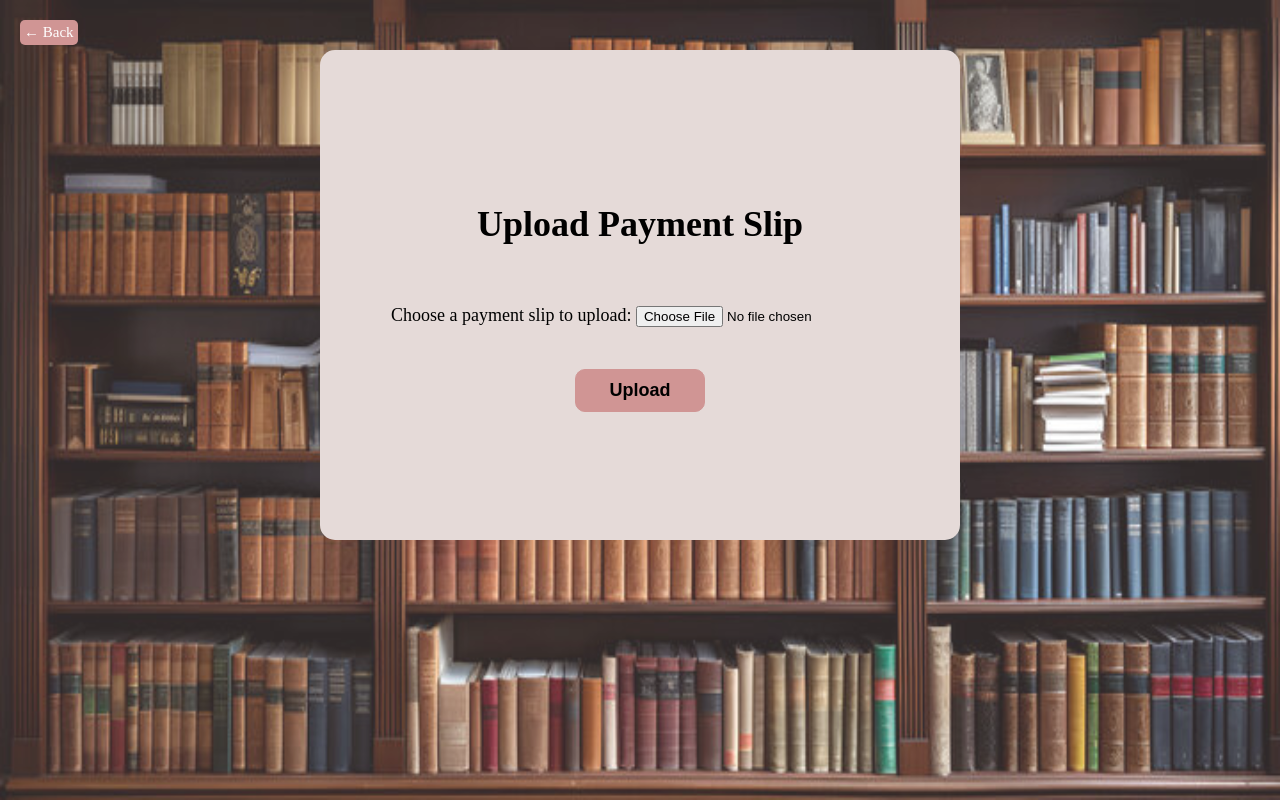
After one commit to FaznaS/ViduraBookNest, a PHP site: page /uploadSlip.html in a window 1280 px wide. The commit adds this page. Run offline with PHP 8.4, Linux system fonts and the light colour scheme.

Commit message:
Updated the links and added the uploadslip function

```diff
--- a/payment.js
+++ b/payment.js
@@ -1,5 +1,5 @@
 function membership() {
-    window.location.href="membershipPay.html";
+    window.location.href="membershipPay.php";
 }
 function fine() {
     window.location.href="finePay.php";
--- a/payment.php
+++ b/payment.php
@@ -121,7 +121,7 @@
                     <li><a href="home.php" class="footer-links">Home</a></li>
                     <li><a href="books.php" class="footer-links">Books</a></li>
                     <li><a href="cart.php" class="footer-links">Cart</a></li>
-                    <li><a href="payment.html" class="footer-links">Payment</a></li>
+                    <li><a href="payment.php" class="footer-links">Payment</a></li>
                 </ul>
             </div>
             <div id="contact-container">
--- /dev/null
+++ b/uploadSlip.html
@@ -0,0 +1,95 @@
+<!DOCTYPE html>
+<html lang="en">
+<head>
+    <meta charset="UTF-8">
+    <meta name="viewport" content="width=device-width, initial-scale=1.0">
+    <title>Upload Payment Slip</title>
+    <link rel="stylesheet" href="index.css">
+    <script src="https://code.jquery.com/jquery-3.6.0.min.js"></script>
+    <style>
+        body {
+            justify-content: center;
+            font-size: large;
+        }
+        .content-container {
+            background-color: #E5DAD8;
+            border-radius: 15px;
+            height: 450px;
+            width: 600px;
+            display: flex;
+            flex-direction: column;
+            padding: 20px;
+            margin: 50px;
+            justify-content: center;
+            text-align: center;
+            align-items: center;
+        }
+        p {
+            color: rgb(88, 38, 207);
+            line-height: 1.5em;
+        }
+
+        .back-arrow {
+            display: inline-block;
+            padding: 4px;
+            background-color:#D09594; /* Bootstrap primary color */
+            color: white;
+            text-decoration: none;
+            border-radius: 5px;
+            font-size: 15px;
+            transition: background-color 0.3s;
+            z-index: 100;
+            margin: 20px;
+            position: fixed;
+        }
+
+        .back-arrow:hover {
+            background-color: #0056b3; /* Darker shade on hover */
+        }
+
+        .arrow {
+            font-size: 15px; /* Adjust size of the arrow */
+        }
+    </style>
+</head>
+<body>
+    <a href="javascript:history.back()" class="back-arrow">
+        <span class="arrow">&#8592;</span> Back
+    </a>
+
+    <div style="display: flex; align-items: center; justify-content: center;">
+        <div class="content-container">
+            <h1 style="color: rgb(0, 0, 0);">Upload Payment Slip</h1>
+            <p id="paymentDetails"> </p>
+            <form action="uploadSlip.php" method="post" enctype="multipart/form-data">
+                <label for="paymentSlip">Choose a payment slip to upload:</label>
+                <input type="file" name="paymentSlip" id="paymentSlip" accept=".jpg, .jpeg, .png, .pdf" required>
+                <br><br><br>
+                <!-- Hidden input fields -->
+                <input type="hidden" name="plan" id="plan">
+                <input type="hidden" name="price" id="price">
+                <input id="upload-btn" class="btn" type="submit" name="Upload" value="Upload">
+            </form>
+        </div>
+    </div>
+
+    <script>
+        document.addEventListener("DOMContentLoaded", function() {
+            const plan = localStorage.getItem("plan");
+            const price = localStorage.getItem("price");
+
+            const planDetails = {
+                "One Year": "1 Year Plan \n LKR 250 per year \n Can add up to 2 books per month and read up to 2 weeks time",
+                "Two Years": "2 Year Plan \n LKR 650 every two years  \n Can add up to 4 books per month and read up to a month"
+            };
+
+            if (plan && price) {
+                let details = planDetails[plan];  // Retrieve correct plan details
+                document.getElementById('paymentDetails').innerHTML = details.replace(/\n/g, "<br>");
+                document.getElementById("plan").value = plan;
+                document.getElementById("price").value = price;
+            }
+        });
+    </script>
+</body>
+</html>
```
Also changed, not shown: finePay.php (+4 -4 lines), membershipPay.html (deleted, +0 -193 lines), membershipPay.php (renamed from cart.html, +107 -10 lines), uploadSlip.php (added, +49 -0 lines).
